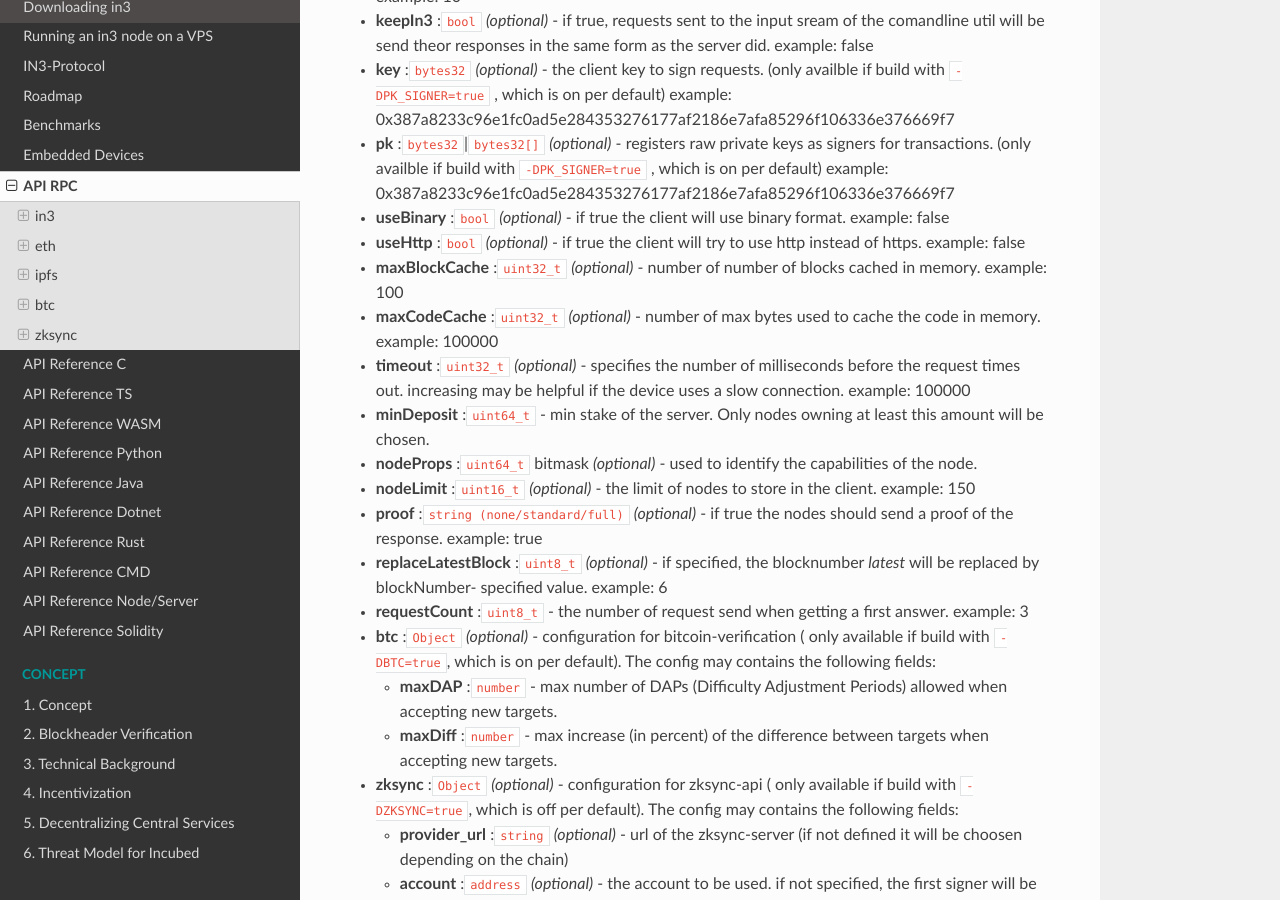
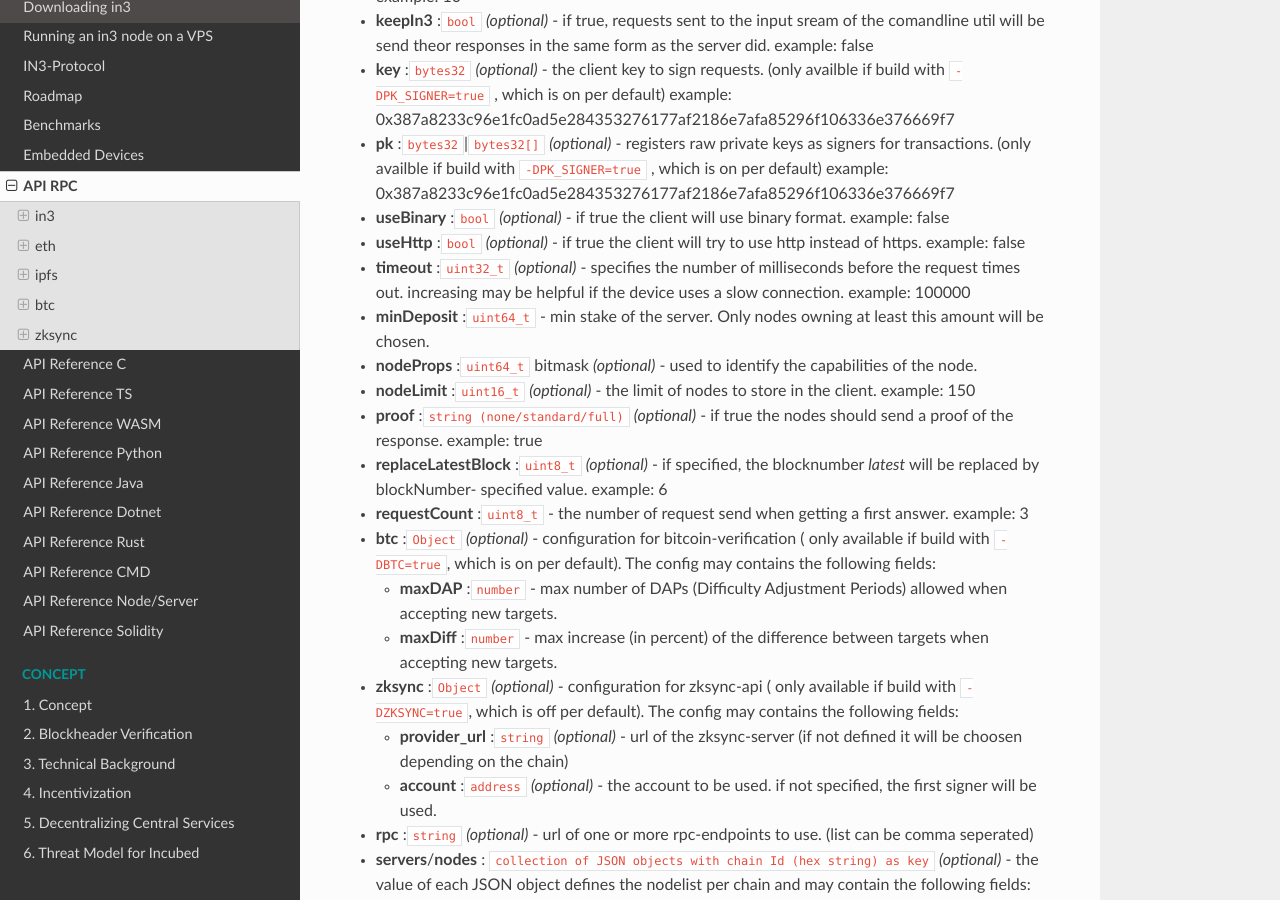
Before and after one commit to blockchainsllc/in3-docs, a Sphinx documentation site: the page built from docs/rpc.md, in a window 1280 px wide and 900 px high, scrolled down 1177 px. Built offline with Sphinx 7.4.7 and the Read the Docs theme 2.0.0, drawn with Linux system fonts in a browser that asks for light colours.

Commit message:
remove config

```diff
--- a/docs/rpc.md
+++ b/docs/rpc.md
@@ -61,12 +61,6 @@ The config params support the following properties :
 
 * **useHttp** :`bool` *(optional)*  - if true the client will try to use http instead of https.
     example: false
-
-* **maxBlockCache** :`uint32_t` *(optional)*  - number of number of blocks cached  in memory.
-    example: 100
-
-* **maxCodeCache** :`uint32_t` *(optional)*  - number of max bytes used to cache the code in memory.
-    example: 100000
 
 * **timeout** :`uint32_t` *(optional)*  - specifies the number of milliseconds before the request times out. increasing may be helpful if the device uses a slow connection.
     example: 100000
```
